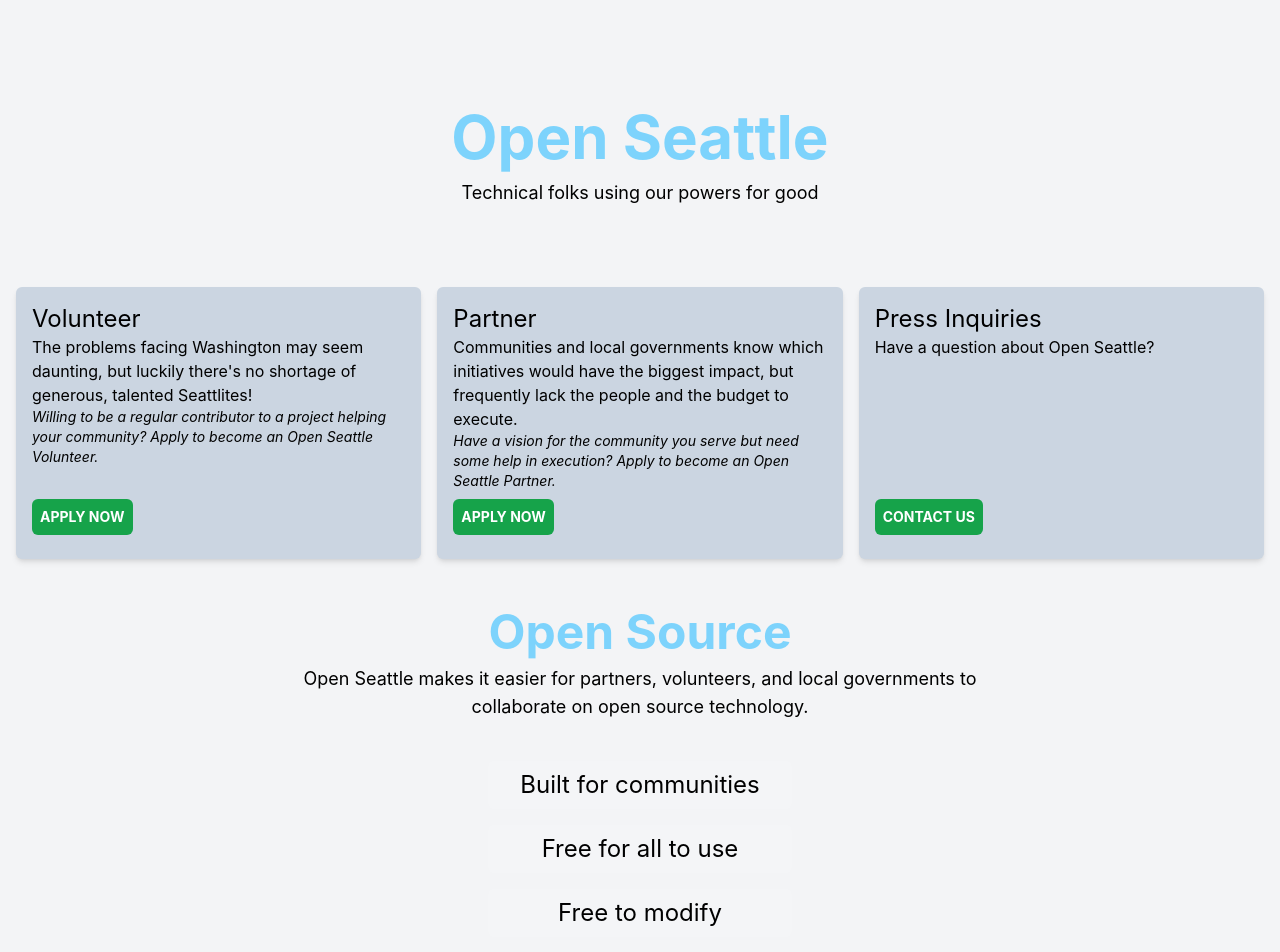
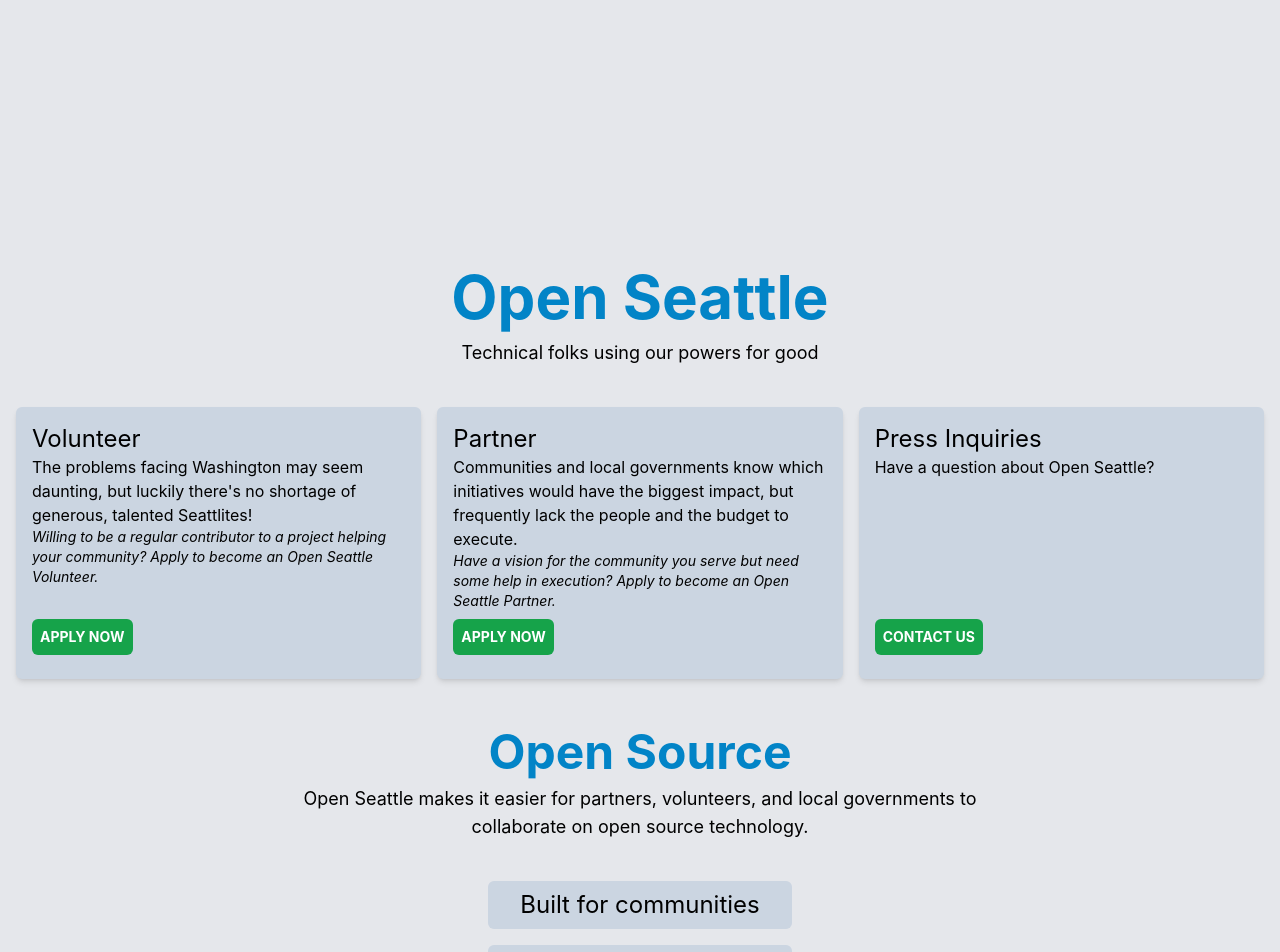
Before and after one commit to openseattle/website-v1, a Next.js app: page / in a window 1280 px wide. Shown: the top 952 px of the page. Built offline with nearby package versions, Linux system fonts and the light colour scheme; a web font is replaced by a local one.

Commit message:
Update padding and color schemes.

```diff
--- a/pages/_app.js
+++ b/pages/_app.js
@@ -5,9 +5,9 @@
 function MyApp({ Component, pageProps }) {
   return (
     <>
-      <div className='flex min-h-screen flex-col'>
+      <div className='flex min-h-screen flex-col items-center'>
         <Component {...pageProps} />
-        <footer className='flex flex-col items-center border-t border-solid border-t-slate-600 py-2'>
+        <footer className='flex w-full flex-col items-center border-t border-solid border-t-slate-600 py-2'>
           <Image
             src='/openseattle-500x392.png'
             alt='Open Seattle Logo'
--- a/pages/_document.jsx
+++ b/pages/_document.jsx
@@ -2,7 +2,7 @@
 
 export default function Document() {
   return (
-    <Html className='h-full bg-gray-100'>
+    <Html className='h-full bg-gray-200'>
       <Head />
       <body className='h-full'>
         <Main />
--- a/pages/index.js
+++ b/pages/index.js
@@ -13,9 +13,9 @@
         <link rel='stylesheet' href='https://rsms.me/inter/inter.css' />
       </Head>
 
-      <main className='flex flex-1 flex-col items-center py-4 px-4'>
-        <div className='py-20 text-center'>
-          <h1 className='text-6xl font-bold leading-snug text-sky-300'>
+      <main className='flex max-w-7xl flex-1 flex-col items-center py-4 px-4'>
+        <div className='py-10 pt-60 text-center'>
+          <h1 className='text-6xl font-bold leading-snug text-sky-600 dark:text-sky-300'>
             Open Seattle
           </h1>
           <h2 className='text-lg'>Technical folks using our powers for good</h2>
@@ -61,7 +61,7 @@
           </Card>
         </div>
         <div className='py-10 text-center'>
-          <h1 className='text-5xl font-bold leading-snug text-sky-300'>
+          <h1 className='text-5xl font-bold leading-snug text-sky-600 dark:text-sky-300'>
             Open Source
           </h1>
           <p className='max-w-prose text-lg'>
@@ -71,13 +71,13 @@
         </div>
         {/* <div className='flex w-full flex-col items-center justify-between'> */}
         <ul className='flex flex-col gap-4 text-center'>
-          <li className='whitespace-nowrap rounded-md bg-white bg-opacity-10 px-8 py-2 text-2xl'>
+          <li className='whitespace-nowrap rounded-md bg-slate-300 px-8 py-2 text-2xl dark:bg-white dark:bg-opacity-10'>
             Built for communities
           </li>
-          <li className='whitespace-nowrap rounded-md bg-white bg-opacity-10 px-4 py-2 text-2xl'>
+          <li className='whitespace-nowrap rounded-md bg-slate-300 px-4 py-2 text-2xl dark:bg-white dark:bg-opacity-10'>
             Free for all to use
           </li>
-          <li className='whitespace-nowrap rounded-md bg-white bg-opacity-10 px-4 py-2 text-2xl'>
+          <li className='whitespace-nowrap rounded-md bg-slate-300 px-4 py-2 text-2xl dark:bg-white dark:bg-opacity-10'>
             Free to modify
           </li>
         </ul>
```
